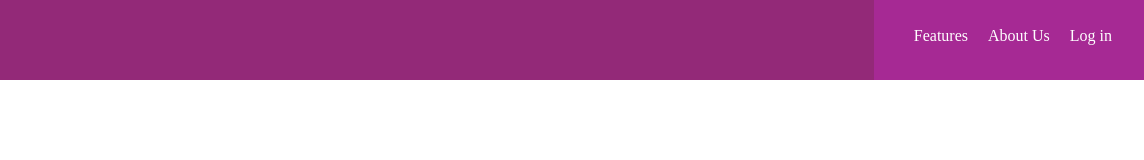
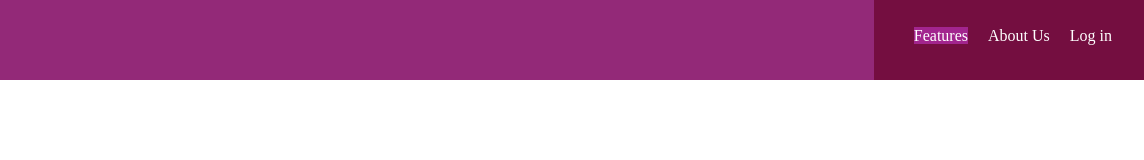
Before and after one commit to larastawangp/progateG8, a plain HTML site: page index.html in a window 1280 px wide. In both pictures the pointer is over the link "Features". Shown: the full height of the page, 136-1280 px from the left. Drawn offline with Linux system fonts and the light colour scheme.

Commit message:
Update stylesheet.css

```diff
--- a/stylesheet.css
+++ b/stylesheet.css
@@ -41,7 +41,7 @@ header {
     line-height: 40px;
 }
 
-.header-right:hover {
+.header-right a:hover {
     background-color: rgba(168, 41, 151, 0.9);
 }
 
```
